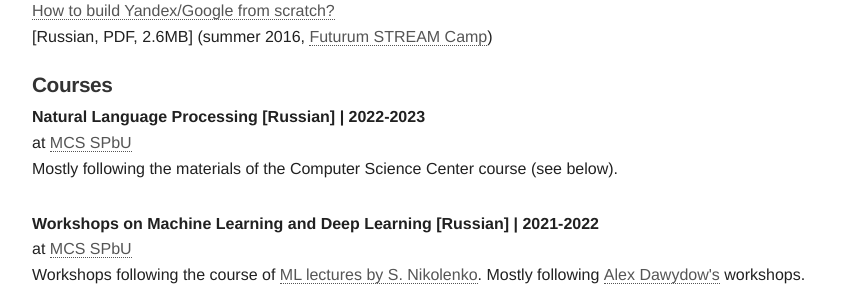
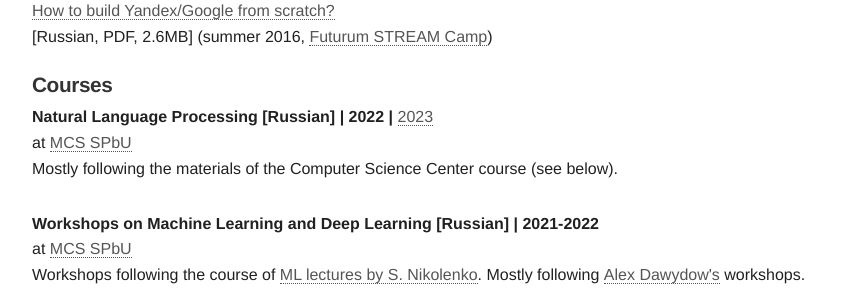
Before and after one commit to alexeyev/alexeyev.github.io, a Jekyll site: the page built from blahblahblah.html, in a window 1280 px wide. Shown: the part 566-866 px from the top of the page, without its empty margins (208-1069 px from the left). Built offline with Jekyll 4.4.1, drawn with Linux system fonts in a browser that asks for light colours; part of the change alters nothing that is shown.

```diff
--- a/blahblahblah.html
+++ b/blahblahblah.html
@@ -58,7 +58,7 @@ layout: default
     </ul>
     <h3>Courses</h3>
     <ul>
-	<li><b>Natural Language Processing [Russian]&nbsp;|&nbsp;2022-2023</b>
+	<li><b>Natural Language Processing [Russian]&nbsp;|&nbsp;2022&nbsp;|&nbsp;<a href="/nlp-spbu-spring-2023">2023</a></b>
 		<br> at <a href="https://math-cs.spbu.ru/en/">MCS SPbU</a>
 		<br>Mostly following the materials of the Computer Science Center course (see below).
 		<br><br/>
```
